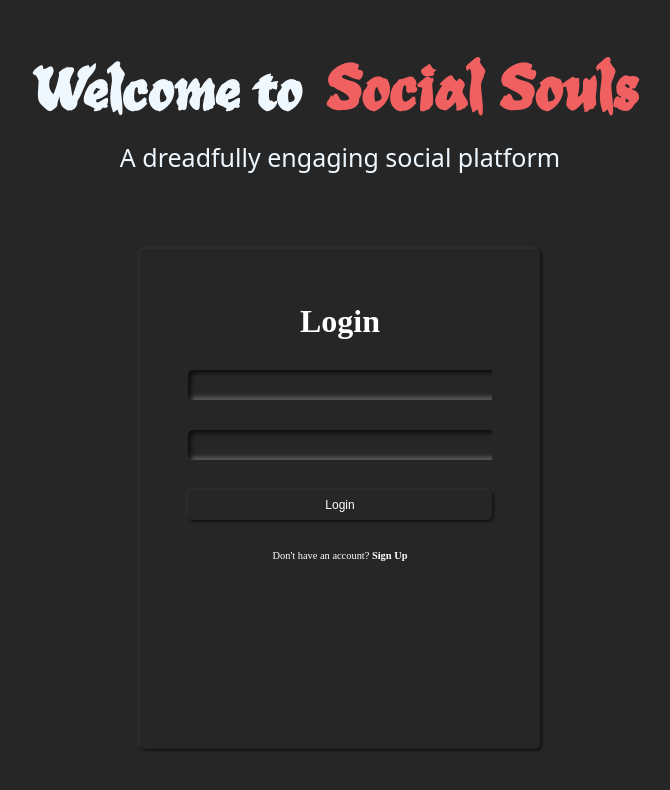
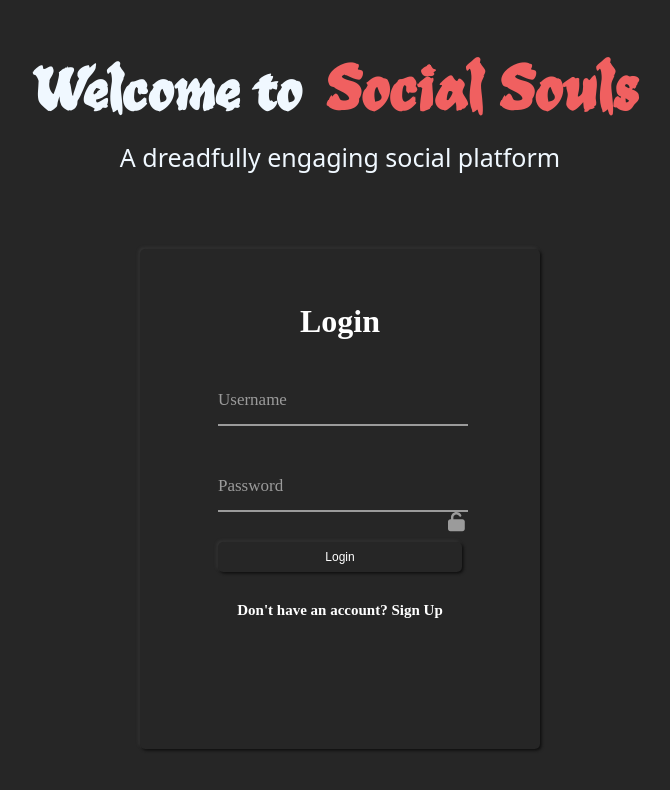
Before and after one commit to TobiasBurman/ChatApp, a React (Vite) app in the folder Social-Souls/: page / in a window 1280 px wide. Shown: the top 790 px of the page, without its empty margins (300-970 px from the left). Built offline with nearby package versions, Linux system fonts and the light colour scheme; a web font is replaced by a local one.

Commit message:
font icons added + small fixes

```diff
--- a/Social-Souls/package.json
+++ b/Social-Souls/package.json
@@ -10,6 +10,9 @@
     "preview": "vite preview"
   },
   "dependencies": {
+    "@fortawesome/fontawesome-svg-core": "^6.6.0",
+    "@fortawesome/free-solid-svg-icons": "^6.6.0",
+    "@fortawesome/react-fontawesome": "^0.2.2",
     "axios": "^1.7.7",
     "framer-motion": "^11.5.2",
     "react": "^18.3.1",
--- a/Social-Souls/src/Landing.css
+++ b/Social-Souls/src/Landing.css
@@ -72,7 +72,7 @@ body {
 .container .slider {
   width: 200%;
   position: relative;
-  transition: transform ease-out 0.3s;
+  transition: transform ease-out 0.5s;
   display: flex;
 }
 
@@ -87,11 +87,11 @@ body {
 .form {
   display: flex;
   flex-direction: column;
-  justify-content: center;
-  align-items: center;
+  margin:30px;
   gap: 30px;
   padding: 1.5em 3em;
   width: 50%;
+
 }
 
 .title {
@@ -118,6 +118,12 @@ form .form_control .label {
   color: #b0b0b0;
 }
 
+.bottom_text{
+  text-align: center;
+  font-size: 15px;
+  font-weight: 600;
+}
+/* This is a single-line comment */
 form .form_control .input {
   width: 100%;
   background-color: transparent;
@@ -158,9 +164,6 @@ form button:active {
   box-shadow: 0px 0px 0px #0e0e0e, 0px 0px 0px rgb(95 94 94 / 25%), inset 3px 3px 4px #0e0e0e, inset -3px -3px 4px #5f5e5e;
 }
 
-.bottom_text {
-  font-size: 0.65em;
-}
 
 .bottom_text .swtich {
   font-weight: 700;
@@ -168,13 +171,84 @@ form button:active {
 }
 
 
+.form__group {
+  position: relative;
+  padding: 20px 0 0;
+  width: 100%;
+  max-width: 180px;
+}
+
+/* the input fields */
+.form__field {
+  font-family: inherit;
+  width: 250px;
+  border: none;
+  border-bottom: 2px solid #9b9b9b;
+  outline: 0;
+  font-size: 17px;
+  color: #fff;
+  padding: 7px 0;
+  background: transparent;
+  transition: border-color 0.2s;
+}
+
+.form__field::placeholder {
+  color: transparent;
+}
+
+.form__field:placeholder-shown ~ .form__label {
+  font-size: 17px;
+  cursor: text;
+  top: 20px;
+}
+
+.form__label {
+  position: absolute;
+  top: 0;
+  display: block;
+  transition: 0.2s;
+  font-size: 17px;
+  color: #9b9b9b;
+  pointer-events: none;
+}
+
+.form__field:focus {
+  padding-bottom: 6px;
+  font-weight: 700;
+  border-width: 3px;
+  border-image: linear-gradient(to right, #116399, #38caef);
+  border-image-slice: 1;
+}
+
+.form__field:focus ~ .form__label {
+  position: absolute;
+  top: 0;
+  display: block;
+  transition: 0.2s;
+  font-size: 17px;
+  color: #38caef;
+  font-weight: 700;
+}
+
+/* reset input */
+.form__field:required, .form__field:invalid {
+  box-shadow: none;
+}
 
 
+/* Position the icon absolutely to the right */
+.input-with-icon .icon {
+  position: absolute;
+  left: 230px;
+  color: #9b9b9b;
+  font-size: 1.2em;
+  pointer-events: none;
+}
 
 
 @media (max-width: 800px) {
   #header_container {
-    flex-direction: column; /* Stack elements vertically on smaller screens */
+    flex-direction: column;
   }
 
   .header2 {
--- a/Social-Souls/src/Landing.jsx
+++ b/Social-Souls/src/Landing.jsx
@@ -1,8 +1,14 @@
 import { useState } from "react";
 import "./Landing.css";
 import axios from "axios";
+import { FontAwesomeIcon } from "@fortawesome/react-fontawesome";
+import { faUnlock } from "@fortawesome/free-solid-svg-icons";
+
 // import { motion } from "framer-motion";
 // import logotrans from "./assets/logo_trans.png";
+
+
+
 
 export default function Landing() {
   const [username, setUsername] = useState("");
@@ -25,19 +31,29 @@ export default function Landing() {
         <div className="image-container"></div>
       </div>
 
-      <div class="container">
-  <input type="checkbox" id="register_toggle"></input>
+
+
+
+  <div class="container">
+  <input type="checkbox" id="register_toggle"/>
   <div class="slider">
     <form class="form">
       <span class="title">Login</span>
-      <div class="form_control">
-        <input type="text" class="input" required=""></input>
-        <label class="label">Username</label>
-      </div>
-      <div class="form_control">
-        <input type="password" class="input" required=""></input>
-        <label class="label">Password</label>
-      </div>
+
+
+      <div class="form__group field">
+    <input type="input" class="form__field" placeholder="Username" required/>
+    <label for="name" class="form__label">Username</label>
+</div>
+
+
+
+<div class="form__group input-with-icon">
+    <input type="password" className="form__field" placeholder="Password" required/>
+    <label for="name" class="form__label">Password</label>
+    <FontAwesomeIcon icon={faUnlock} className="icon" />
+</div>
+
       <button>Login</button>
 
       <span class="bottom_text">Don't have an account? <label for="register_toggle" class="swtich">Sign Up</label> </span>
@@ -47,21 +63,30 @@ export default function Landing() {
 
     <form class="form">
       <span class="title">Sign Up</span>
+
       <div class="form_control">
-        <input type="text" class="input" required=""></input>
-        <label class="label">Username</label>
+       <div class="form__group field">
+        <input type="input" className="form__field" placeholder="Username" required/>
+        <label for="name" class="form__label">Username</label>
+       </div>
       </div>
+
       <div class="form_control">
-        <input type="email" class="input" required=""></input>
-        <label class="label">Email</label>
+       <div class="form__group field">
+        <input type="password" className="form__field" placeholder="Confirm Password" required/>
+        <label for="name" class="form__label">Password</label>
+       </div>
       </div>
+
       <div class="form_control">
-        <input type="password" class="input" required=""></input>
-        <label class="label">Password</label>
+       <div class="form__group field">
+        <input type="password" className="form__field" placeholder="Username" required />
+        <label for="name" class="form__label">Confirm Password</label>
+       </div>
       </div>
       <button>Sign Up</button>
 
-      <span class="bottom_text">Already have an account? <label for="register_toggle" class="swtich">Sign In</label> </span>
+      <span class="bottom_text">Already have an account? <label for="register_toggle" class="switich">Sign In</label> </span>
     </form>
 
 
@@ -71,12 +96,6 @@ export default function Landing() {
 
 
 
-
-
-
-
-
-
     </>
   );
 }
```
Also changed, not shown: 1 other file (tests, documents, lock files or other folders).
